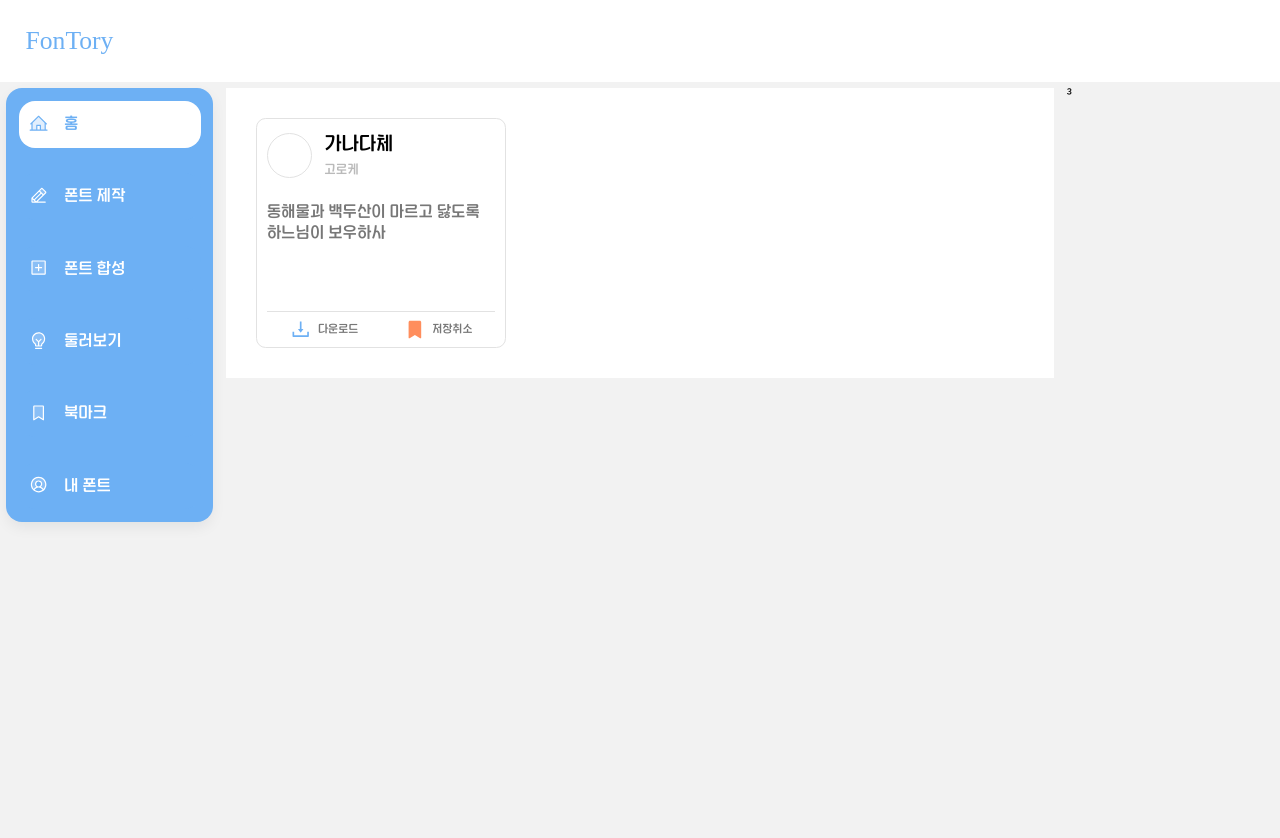
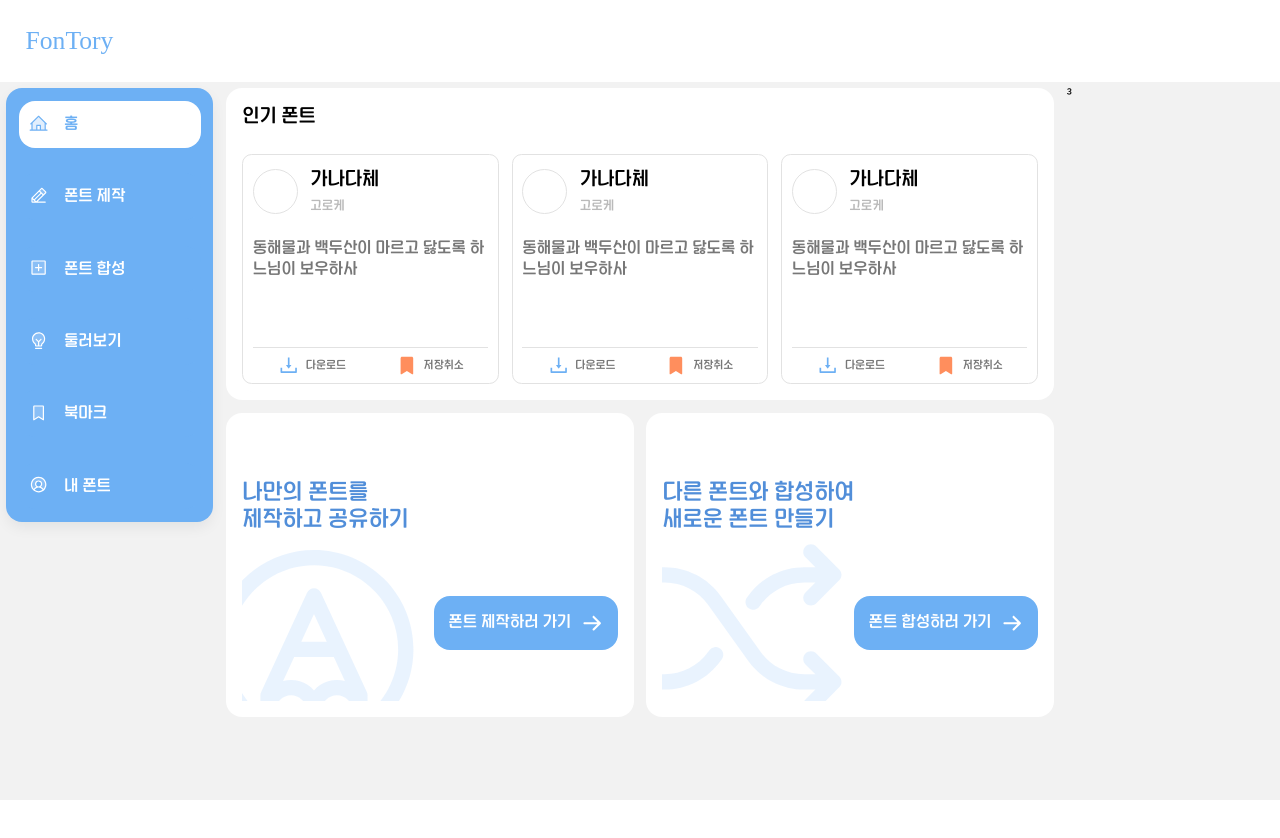
Before and after one commit to font-king/FONTory_FE, a React (Vite) app: page / in a window 1280 px wide. Shown: the top 838 px of the page. After the commit the page ends 800 px from the top, so only its background shows below. Built offline with nearby package versions, Linux system fonts and the light colour scheme; a web font is replaced by a local one.

Commit message:
feat: Home 컴포넌트 완성 및 라우팅 설정 (#21)

```diff
--- a/src/App.jsx
+++ b/src/App.jsx
@@ -1,16 +1,9 @@
 import { Link } from 'react-router-dom'
 import styled from 'styled-components'
 
-import { FontCardWithActions } from './components/domains/fontCard/FontCardWithActions'
+import { RouterComponent } from './components/views/RouterComponent'
 import { SideNavbar } from './components/views/SideNavbar'
 import { colors } from './styles/palette'
-
-const dummy = {
-  name: '가나다체',
-  designer: '고로케',
-  previewText: '동해물과 백두산이 마르고 닳도록 하느님이 보우하사',
-  isBookmarked: true,
-}
 
 function App() {
   return (
@@ -23,17 +16,7 @@ function App() {
 
       <Main>
         <SideNavbar />
-        <div style={{ height: '200vh' }}>
-          <Test>
-            <FontCardWithActions
-              font={dummy}
-              onDownload={() => console.log('down')}
-              onSave={() => console.log('save')}
-            />
-            {/* <FontCardWithActions />
-            <FontCardWithActions /> */}
-          </Test>
-        </div>
+        <RouterComponent />
         <div>3</div>
       </Main>
     </Container>
@@ -63,10 +46,4 @@ const Main = styled.main`
   overflow: hidden;
 `
 
-const Test = styled.div`
-  ${({ theme }) => theme.gridBox('1fr 1fr 1fr', undefined, undefined, undefined, 'sm')};
-  background: white;
-  padding: 30px;
-`
-
 export default App
--- /dev/null
+++ b/src/components/containers/Home.jsx
@@ -0,0 +1,73 @@
+import { useNavigate } from 'react-router-dom'
+import styled from 'styled-components'
+
+import { PopularFonts } from '../domains/PopularFonts'
+import { Button } from '../views/Button'
+import { ContentLayout } from '../views/ContentLayout'
+import { CirclePencilIcon, ShuffleIcon } from '../views/icons/NonPropIcons'
+
+export const FeatureSection = ({ title, buttonText, onButtonClick, icon }) => (
+  <ContentLayout>
+    <FeatureContent>
+      <p className="feature-title">{title}</p>
+      <FeatureButton size="lg" withArrow onClick={onButtonClick}>
+        {buttonText}
+      </FeatureButton>
+      {icon}
+    </FeatureContent>
+  </ContentLayout>
+)
+
+export const Home = () => {
+  const navigate = useNavigate()
+  const handleNavigate = (path) => () => navigate(path)
+
+  return (
+    <Container>
+      <PopularFonts />
+
+      <FeatureSectionsGrid>
+        <FeatureSection
+          title={`나만의 폰트를\n제작하고 공유하기`}
+          buttonText="폰트 제작하러 가기"
+          onButtonClick={handleNavigate('/font-design')}
+          icon={<CirclePencilIcon />}
+        />
+        <FeatureSection
+          title={`다른 폰트와 합성하여\n새로운 폰트 만들기`}
+          buttonText="폰트 합성하러 가기"
+          onButtonClick={handleNavigate('/font-synthesis')}
+          icon={<ShuffleIcon />}
+        />
+      </FeatureSectionsGrid>
+    </Container>
+  )
+}
+
+const Container = styled.div`
+  ${({ theme }) => theme.flexBox('column', undefined, undefined, 'md')}
+`
+
+const FeatureSectionsGrid = styled.div`
+  ${({ theme }) => theme.gridBox('1fr 1fr', undefined, undefined, undefined, 'md')}
+`
+
+const FeatureContent = styled.div`
+  ${({ theme }) => theme.flexBox('column', undefined, 'center', '7.8rem')};
+  position: relative;
+  min-height: 34rem;
+
+  .feature-title {
+    ${({ theme }) => theme.font(300, theme.colors.blue[600])};
+    white-space: pre-line;
+  }
+
+  & > svg {
+    position: absolute;
+    bottom: 0;
+  }
+`
+
+const FeatureButton = styled(Button)`
+  align-self: flex-end;
+`
--- /dev/null
+++ b/src/components/views/RouterComponent.jsx
@@ -0,0 +1,11 @@
+import { Route, Routes } from 'react-router-dom'
+
+import { Home } from '../containers/Home'
+
+export const RouterComponent = () => {
+  return (
+    <Routes>
+      <Route path="/" element={<Home />} />
+    </Routes>
+  )
+}
```
Also changed, not shown: 1 other file (tests, documents, lock files or other folders).
